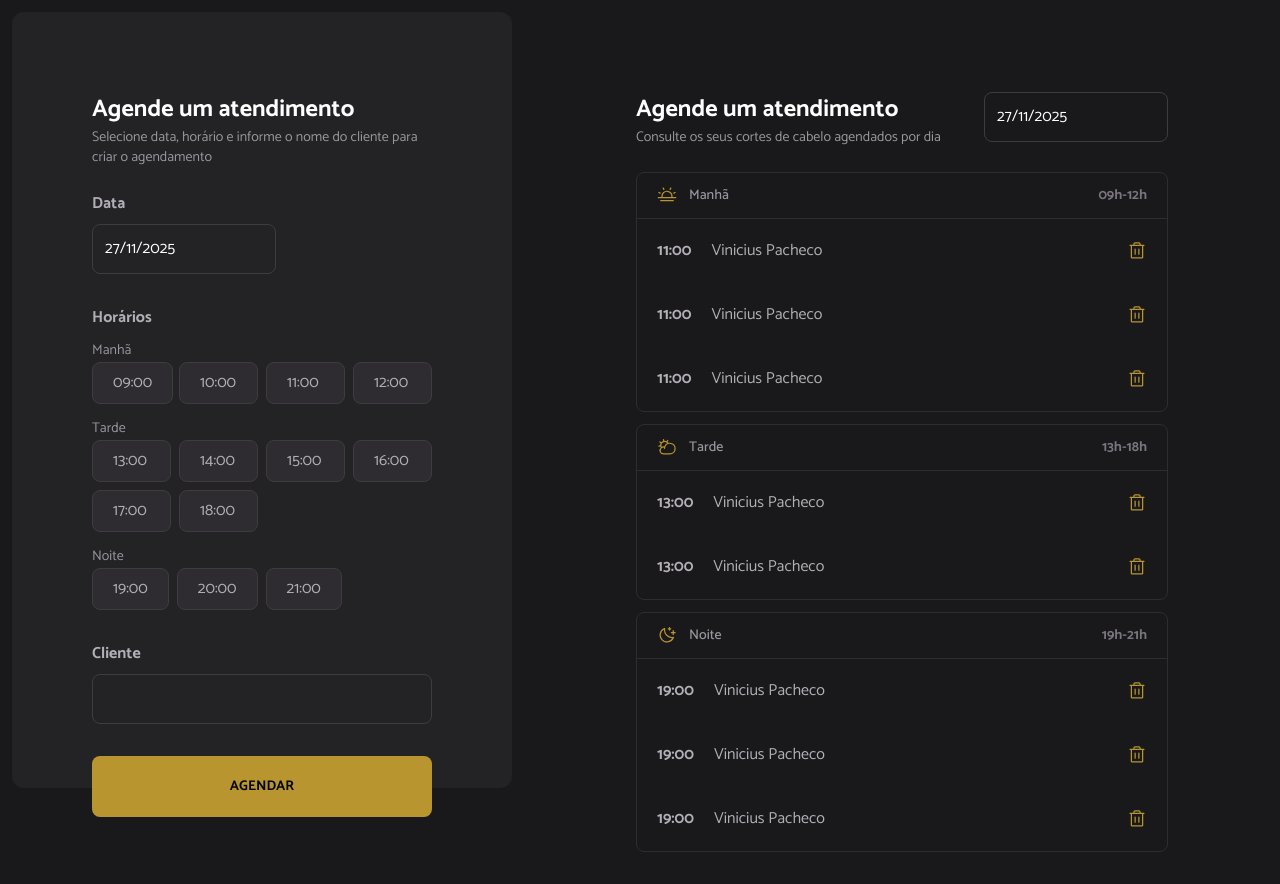
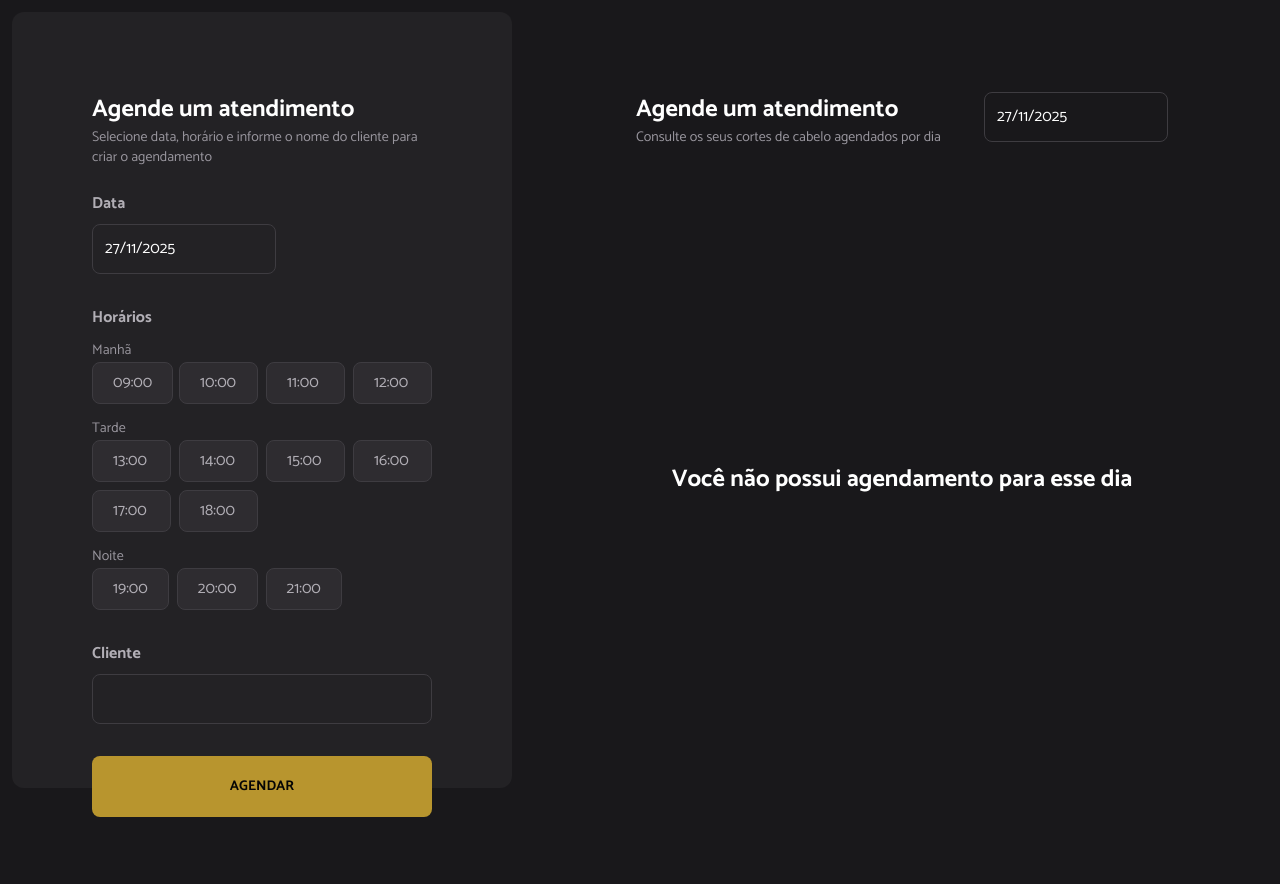
Before and after one commit to viniciuspachecof/hair-day, a React (Vite) app: page / in a window 1280 px wide. Shown: the top 884 px of the page. After the commit the page ends 817 px from the top, so only its background shows below. Built offline with nearby package versions, Linux system fonts and the light colour scheme.

Commit message:
agrupar periodo e exclusão de agendamento

```diff
--- a/src/components/Agendamento/index.tsx
+++ b/src/components/Agendamento/index.tsx
@@ -1,10 +1,36 @@
 import { CloudSunIcon, MoonStarsIcon, SunHorizonIcon, TrashIcon } from '@phosphor-icons/react';
 import { ptBR } from 'date-fns/locale';
-import { useState } from 'react';
+import { useContext, useState, type FormEvent } from 'react';
 import DatePicker from 'react-datepicker';
+import { HairDayContext } from '../../contexts/HairDayContext';
+import { format, isEqual, startOfDay } from 'date-fns';
 
 export default function Agendamento() {
-  const [selectedDate, setSelectedDate] = useState<Date | null>(new Date());
+  const [dateSelected, setDateSelected] = useState<Date>(new Date());
+
+  const { schedulings, onRemoverSchedulings } = useContext(HairDayContext);
+
+  const schedulingInDay = schedulings.filter((scheduling) =>
+    isEqual(startOfDay(scheduling.date_time), startOfDay(dateSelected))
+  );
+  const periodoManha = schedulingInDay.filter((scheduling) => {
+    const h = scheduling.date_time.getHours();
+    return h >= 6 && h <= 12;
+  });
+  const periodoTarde = schedulingInDay.filter((scheduling) => {
+    const h = scheduling.date_time.getHours();
+    return h >= 13 && h <= 18;
+  });
+  const periodoNoite = schedulingInDay.filter((scheduling) => {
+    const h = scheduling.date_time.getHours();
+    return h >= 19 && h <= 21;
+  });
+
+  function handleDeleteScheduling(event: FormEvent, id: number) {
+    event.preventDefault();
+
+    onRemoverSchedulings(id);
+  }
 
   return (
     <div className="px-28 py-[92px] flex-1">
@@ -15,14 +41,20 @@ export default function Agendamento() {
         </div>
         <DatePicker
           toggleCalendarOnIconClick
-          selected={selectedDate}
-          onChange={setSelectedDate}
+          selected={dateSelected}
+          onChange={(date) => {
+            if (!date) return;
+
+            const dataLimpa = startOfDay(date);
+            setDateSelected(dataLimpa);
+          }}
           locale={ptBR}
           dateFormat="dd/MM/yyyy"
           className="p-3 border rounded-lg border-gray-500"
         />
       </div>
 
+      {!!periodoManha.length && (
         <div className="border border-gray-600 rounded-lg mb-3">
           <table className="w-full">
             <thead className="border-b border-gray-600">
@@ -37,21 +69,25 @@ export default function Agendamento() {
               </tr>
             </thead>
             <tbody>
-            {Array(3)
-              .fill({ hora: '11:00', nome: 'Vinicius Pacheco' })
-              .map((obj) => (
-                <tr>
-                  <td className="p-5 text-title-md text-gray-200 font-bold w-[10%]">{obj.hora}</td>
-                  <td className="text-md text-gray-200">{obj.nome}</td>
+              {periodoManha.map((periodo, index) => (
+                <tr key={index}>
+                  <td className="p-5 text-title-md text-gray-200 font-bold w-[10%]">
+                    {format(periodo.date_time, 'HH:mm')}
+                  </td>
+                  <td className="text-md text-gray-200">{periodo.client_name}</td>
                   <td className="text-center w-[20%] p-5">
+                    <button onClick={(event) => handleDeleteScheduling(event, periodo.id)} className="flex ml-auto">
                       <TrashIcon className="text-yellow ml-auto cursor-pointer hover:text-yellow-dark" size={20} />
+                    </button>
                   </td>
                 </tr>
               ))}
             </tbody>
           </table>
         </div>
+      )}
 
+      {!!periodoTarde.length && (
         <div className="border border-gray-600 rounded-lg mb-3">
           <table className="w-full">
             <thead className="border-b border-gray-600">
@@ -66,21 +102,25 @@ export default function Agendamento() {
               </tr>
             </thead>
             <tbody>
-            {Array(2)
-              .fill({ hora: '13:00', nome: 'Vinicius Pacheco' })
-              .map((obj) => (
-                <tr>
-                  <td className="p-5 text-title-md text-gray-200 font-bold w-[10%]">{obj.hora}</td>
-                  <td className="text-md text-gray-200">{obj.nome}</td>
-                  <td className="text-center w-[20%] p-5 ">
+              {periodoTarde.map((periodo, index) => (
+                <tr key={index}>
+                  <td className="p-5 text-title-md text-gray-200 font-bold w-[10%]">
+                    {format(periodo.date_time, 'HH:mm')}
+                  </td>
+                  <td className="text-md text-gray-200">{periodo.client_name}</td>
+                  <td className="w-[20%] p-5">
+                    <button onClick={(event) => handleDeleteScheduling(event, periodo.id)} className="flex ml-auto">
                       <TrashIcon className="text-yellow ml-auto cursor-pointer hover:text-yellow-dark" size={20} />
+                    </button>
                   </td>
                 </tr>
               ))}
             </tbody>
           </table>
         </div>
+      )}
 
+      {!!periodoNoite.length && (
         <div className="border border-gray-600 rounded-lg">
           <table className="w-full">
             <thead className="border-b border-gray-600">
@@ -95,20 +135,29 @@ export default function Agendamento() {
               </tr>
             </thead>
             <tbody>
-            {Array(3)
-              .fill({ hora: '19:00', nome: 'Vinicius Pacheco' })
-              .map((obj) => (
-                <tr>
-                  <td className="p-5 text-title-md text-gray-200 font-bold w-[10%]">{obj.hora}</td>
-                  <td className="text-md text-gray-200">{obj.nome}</td>
+              {periodoNoite.map((periodo, index) => (
+                <tr key={index}>
+                  <td className="p-5 text-title-md text-gray-200 font-bold w-[10%]">
+                    {format(periodo.date_time, 'HH:mm')}
+                  </td>
+                  <td className="text-md text-gray-200">{periodo.client_name}</td>
                   <td className="text-center w-[20%] p-5">
+                    <button onClick={(event) => handleDeleteScheduling(event, periodo.id)} className="flex ml-auto">
                       <TrashIcon className="text-yellow ml-auto cursor-pointer hover:text-yellow-dark" size={20} />
+                    </button>
                   </td>
                 </tr>
               ))}
             </tbody>
           </table>
         </div>
+      )}
+
+      {!periodoManha.length && !periodoTarde.length && !periodoNoite.length && (
+        <div className="flex h-full justify-center items-center">
+          <p className="text-title-lg font-bold">Você não possui agendamento para esse dia</p>
+        </div>
+      )}
     </div>
   );
 }
--- a/src/components/Header/index.tsx
+++ b/src/components/Header/index.tsx
@@ -1,4 +1,4 @@
-import { useContext, useEffect, useState, type FormEvent } from 'react';
+import { useContext, useState, type FormEvent } from 'react';
 import { containerHora } from './style';
 import DatePicker from 'react-datepicker';
 import 'react-datepicker/dist/react-datepicker.css';
```
Lines whose indentation alone changed are shown as unchanged.
